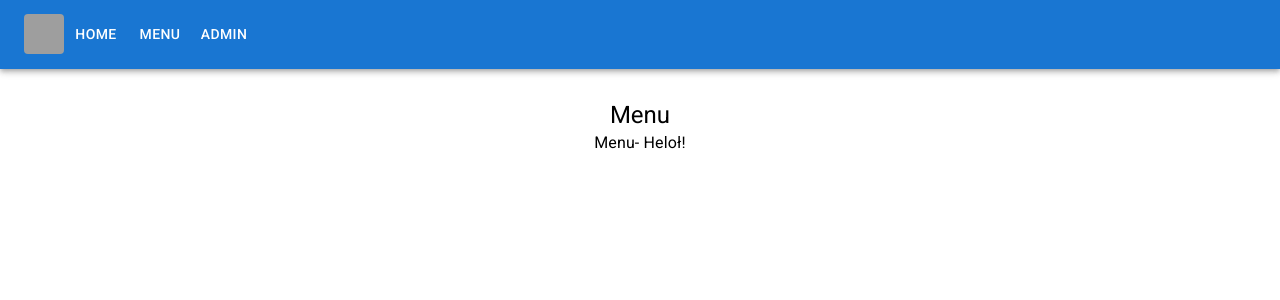
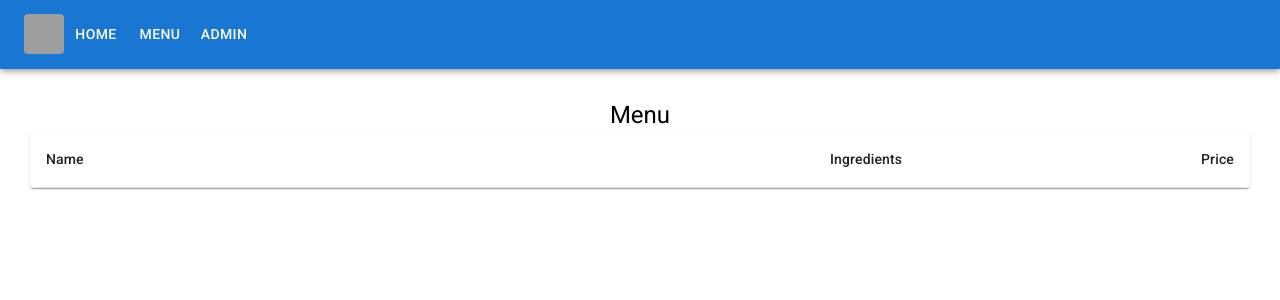
Before and after one commit to Kamil-Kalbarczyk/burgersApp, a React (Create React App) app: page /menu in a window 1280 px wide. Shown: the top 300 px of the page. Built offline with nearby package versions, Linux system fonts and the light colour scheme; grey boxes are pictures that could not be loaded.

Commit message:
added rendering table in menu component

```diff
--- a/src/common/page-wrapper/index.js
+++ b/src/common/page-wrapper/index.js
@@ -5,7 +5,7 @@ const Container = styled.div`
 display: flex;
 flex-direction: column;
 align-items: center;
-margin-top: 30px;
+margin: 30px;
 `
 
 export const PageWrapper = ({title, children}) => (
--- a/src/content/menu/index.js
+++ b/src/content/menu/index.js
@@ -1,8 +1,27 @@
 import { PageWrapper } from "../../common/page-wrapper";
-import { Typography } from "@mui/material";
+import * as React from 'react';
+import Table from '@mui/material/Table';
+import TableBody from '@mui/material/TableBody';
+import TableCell from '@mui/material/TableCell';
+import TableContainer from '@mui/material/TableContainer';
+import TableHead from '@mui/material/TableHead';
+import TableRow from '@mui/material/TableRow';
+import Paper from '@mui/material/Paper';
 
 export const Menu = () => {
     return <PageWrapper title="Menu">
-        <Typography>Menu- Heloł!</Typography>
+            <TableContainer component={Paper}>
+      <Table>
+        <TableHead>
+          <TableRow>
+            <TableCell>Name</TableCell>
+            <TableCell align="right">Ingredients</TableCell>
+            <TableCell align="right">Price</TableCell>
+          </TableRow>
+        </TableHead>
+        <TableBody>
+        </TableBody>
+      </Table>
+    </TableContainer>
     </PageWrapper>
 }
```
